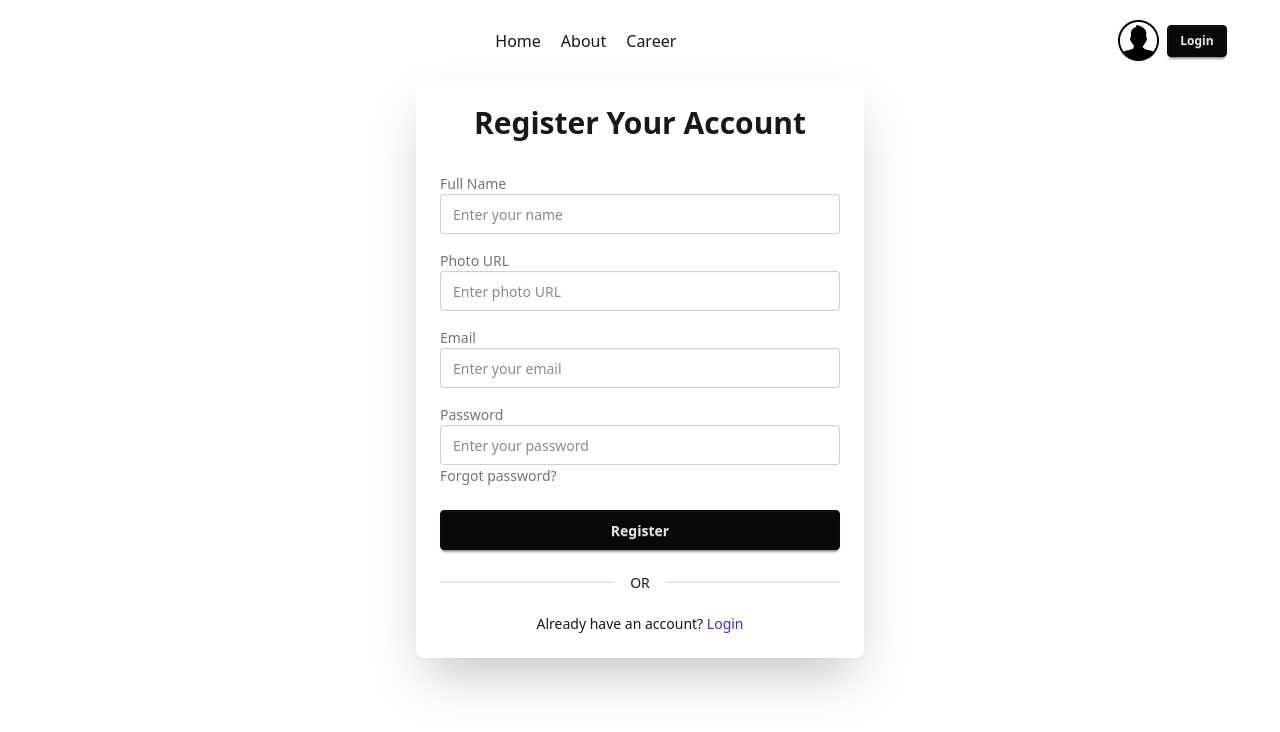
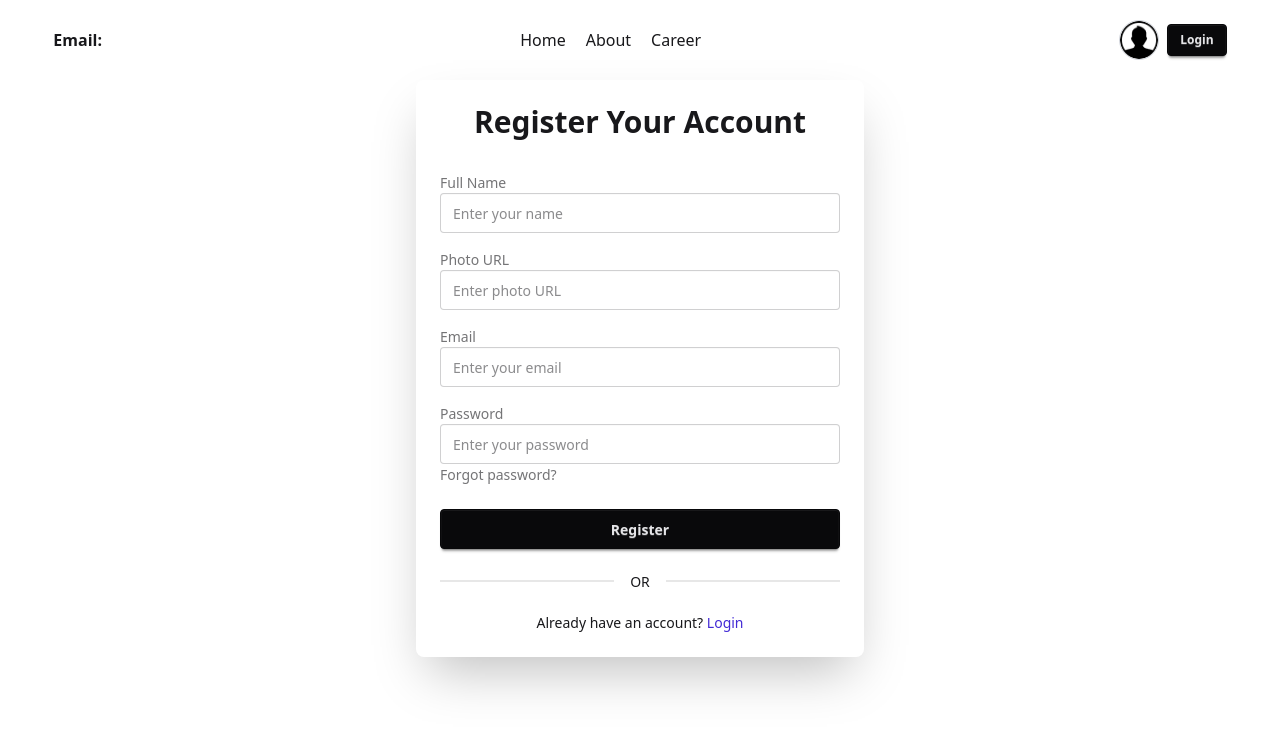
Before and after one commit to PritomChakma/Dragon-News, a React (Vite) app: page /auth/register in a window 1280 px wide. Shown: the top 732 px of the page. Built offline with nearby package versions, Linux system fonts and the light colour scheme; no server answers.

Commit message:
when user login show the img

```diff
--- a/src/Components/NavBar/NavBar.jsx
+++ b/src/Components/NavBar/NavBar.jsx
@@ -4,20 +4,35 @@ import userIcon from "../../assets/user.png";
 import { AuthContext } from "../Provider/AuthProvider";
 const NavBar = () => {
   const { user, logOut } = useContext(AuthContext);
-
+  console.log(user);
   const handleLogout = () => {
     logOut();
   };
+
   return (
     <div className="flex justify-between items-center my-5 w-11/12 mx-auto">
-      <div>{user?.email}</div>
+      <div>
+        <span className="font-semibold">Email:</span> {user?.email}
+      </div>
       <div className="space-x-5">
         <NavLink to="/">Home</NavLink>
         <NavLink to="/about">About</NavLink>
         <NavLink to="career">Career</NavLink>
       </div>
       <div className="flex gap-2 items-center">
-        <img src={userIcon} alt="" />
+        {user ? (
+          <img
+            src={user?.photoURL}
+            alt="User Avatar"
+            className="w-10 h-10 rounded-full object-cover border border-gray-300"
+          />
+        ) : (
+          <img
+            src={userIcon}
+            alt="Default Avatar"
+            className="w-10 h-10 rounded-full object-cover border border-gray-300"
+          />
+        )}
 
         {user && user.email ? (
           <button onClick={handleLogout} className="btn btn-neutral">
--- a/src/Components/Provider/AuthProvider.jsx
+++ b/src/Components/Provider/AuthProvider.jsx
@@ -1,14 +1,16 @@
 import {
   createUserWithEmailAndPassword,
+  GoogleAuthProvider,
   onAuthStateChanged,
   signInWithEmailAndPassword,
+  signInWithPopup,
   signOut,
 } from "firebase/auth";
 import { createContext, useEffect, useState } from "react";
 import { auth } from "../../Firebase/Firebase.init";
 
 export const AuthContext = createContext();
-
+const provider = new GoogleAuthProvider();
 const AuthProvider = ({ children }) => {
   const [user, setUser] = useState(null);
 
@@ -16,9 +18,20 @@ const AuthProvider = ({ children }) => {
     return createUserWithEmailAndPassword(auth, email, password);
   };
 
-  const logInUser = (email, password)=>{
-    return signInWithEmailAndPassword(auth, email, password)
-  }
+  const logInUser = (email, password) => {
+    return signInWithEmailAndPassword(auth, email, password);
+  };
+
+  const googoleLogin = () => {
+    signInWithPopup(auth, provider)
+      .then((result) => {
+        setUser(result);
+        console.log(result.user);
+      })
+      .catch((error) => {
+        console.log(error.message);
+      });
+  };
 
   const logOut = () => {
     return signOut(auth);
@@ -37,6 +50,7 @@ const AuthProvider = ({ children }) => {
     createUser,
     logOut,
     logInUser,
+    googoleLogin,
     user,
   };
 
--- a/src/Components/SocialLogin/GoogleLogin/GoogleLogin.jsx
+++ b/src/Components/SocialLogin/GoogleLogin/GoogleLogin.jsx
@@ -1,9 +1,20 @@
+import { useContext } from "react";
 import { FcGoogle } from "react-icons/fc";
+import { AuthContext } from "../../Provider/AuthProvider";
 
 const GoogleLogin = () => {
+  const { googoleLogin } = useContext(AuthContext);
+
+  const googleLoginUser = () => {
+    googoleLogin();
+  };
+
   return (
     <div className="flex justify-center items-center ">
-      <button className="flex items-center gap-3 w-72 p-3 btn ">
+      <button
+        onClick={googleLoginUser}
+        className="flex items-center gap-3 w-72 p-3 btn "
+      >
         <FcGoogle size={24} />
         <span>Continue with Google</span>
       </button>
```
